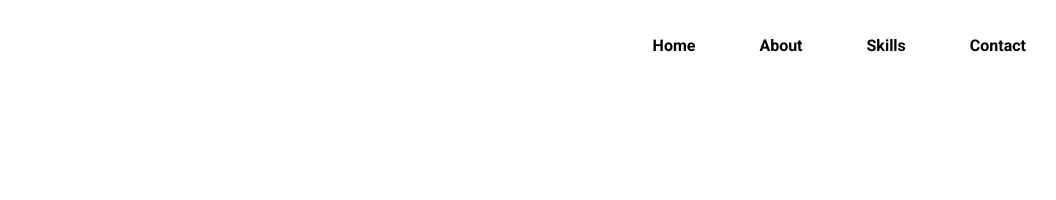
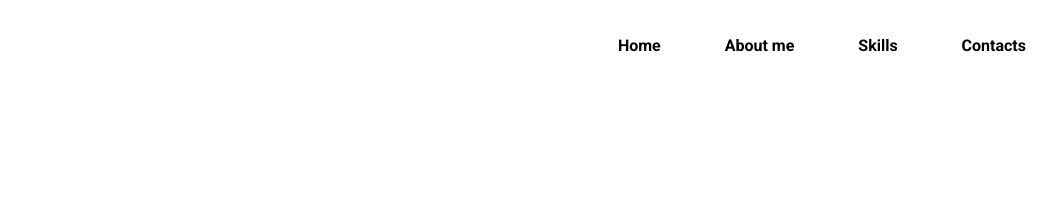
Before and after one commit to FaseelaNizar/portfolio, a plain HTML site: page index.html in a window 1280 px wide. Shown: the top 200 px of the page, 224-1280 px from the left. Drawn offline with Linux system fonts and the light colour scheme; a web font is replaced by a local one.

Commit message:
portfolio v2

```diff
--- a/index.html
+++ b/index.html
@@ -22,9 +22,9 @@
              <!-- links -->
               <ul>
                 <li class="list-items"> <a class="list" href="">Home</a></li>
-                <li class="list-items"> <a class="list" href="">About</a></li>
+                <li class="list-items"> <a class="list" href="">About me</a></li>
                 <li class="list-items"> <a class="list" href="">Skills</a></li>
-                <li class="list-items"> <a class="list" href="">Contact</a></li>
+                <li class="list-items"> <a class="list" href="">Contacts</a></li>
 
               </ul>
          </nav>
```
